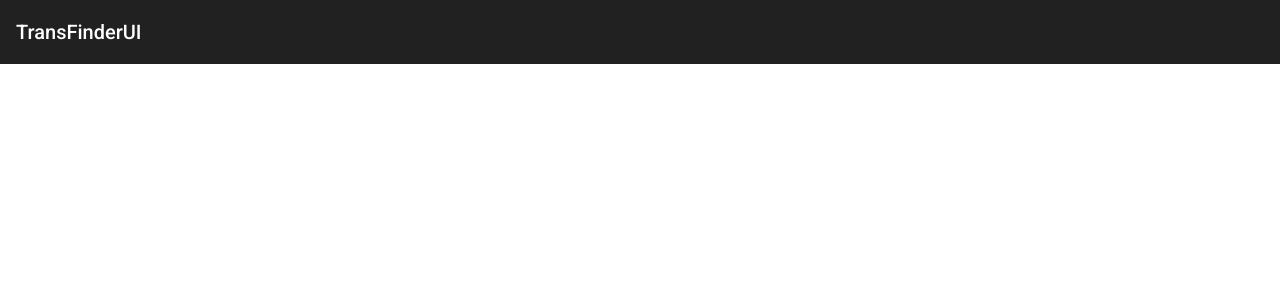
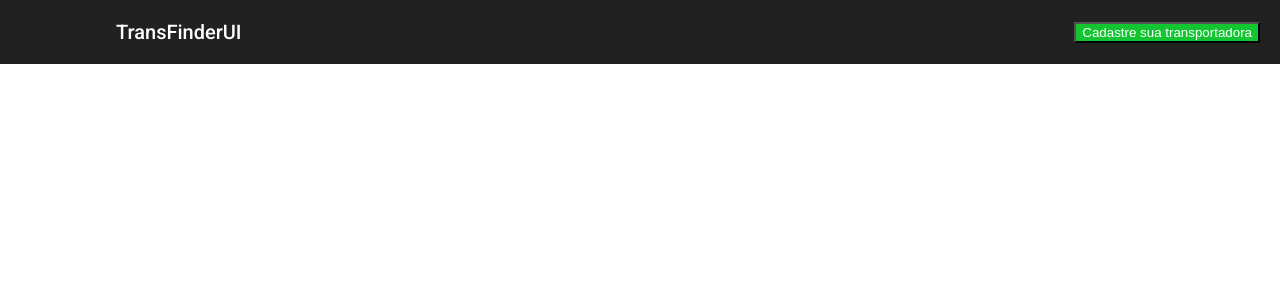
Before and after one commit to viniciosarodrigues/transfinder-ui, an Angular app: page /carriers in a window 1280 px wide. Shown: the top 300 px of the page. Built offline with nearby package versions, Linux system fonts and the light colour scheme.

Commit message:
Melhorando estilo do título da navbar

```diff
--- a/src/app/components/navbar/navbar.component.css
+++ b/src/app/components/navbar/navbar.component.css
@@ -0,0 +1,11 @@
+.side-button {
+    position: fixed;
+    right: 20px;
+    z-index: 100;
+    background-color: #13C530;
+    color: white;
+}
+
+.nav-title {
+    padding-left: 100px;
+}
--- a/src/app/components/navbar/navbar.component.html
+++ b/src/app/components/navbar/navbar.component.html
@@ -1 +1,3 @@
-<mat-toolbar>TransFinderUI</mat-toolbar>
+<mat-toolbar><span class="nav-title">TransFinderUI</span>
+    <button mat-raised-button mat-button class="side-button">Cadastre sua transportadora</button>
+</mat-toolbar>
```
